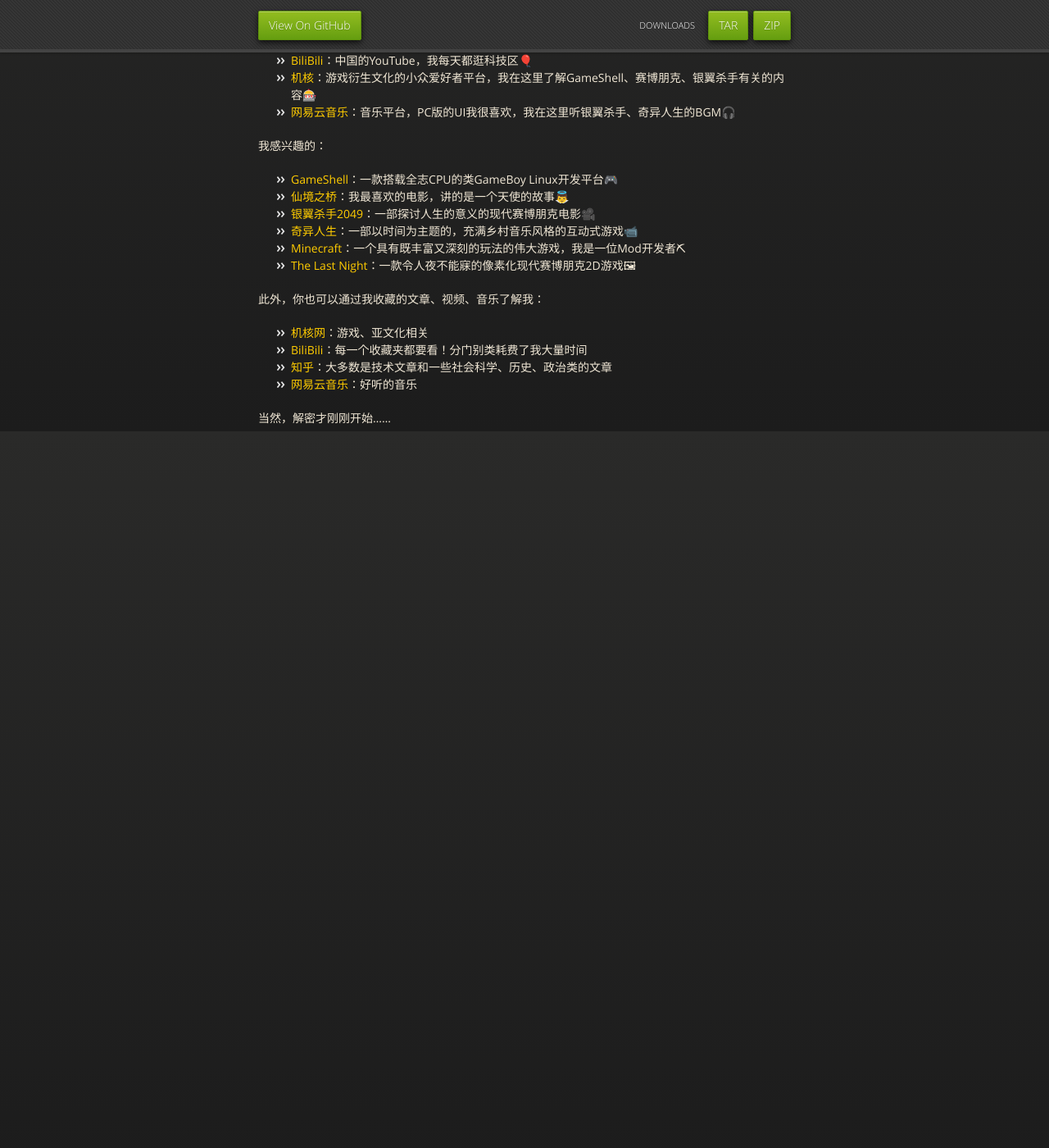
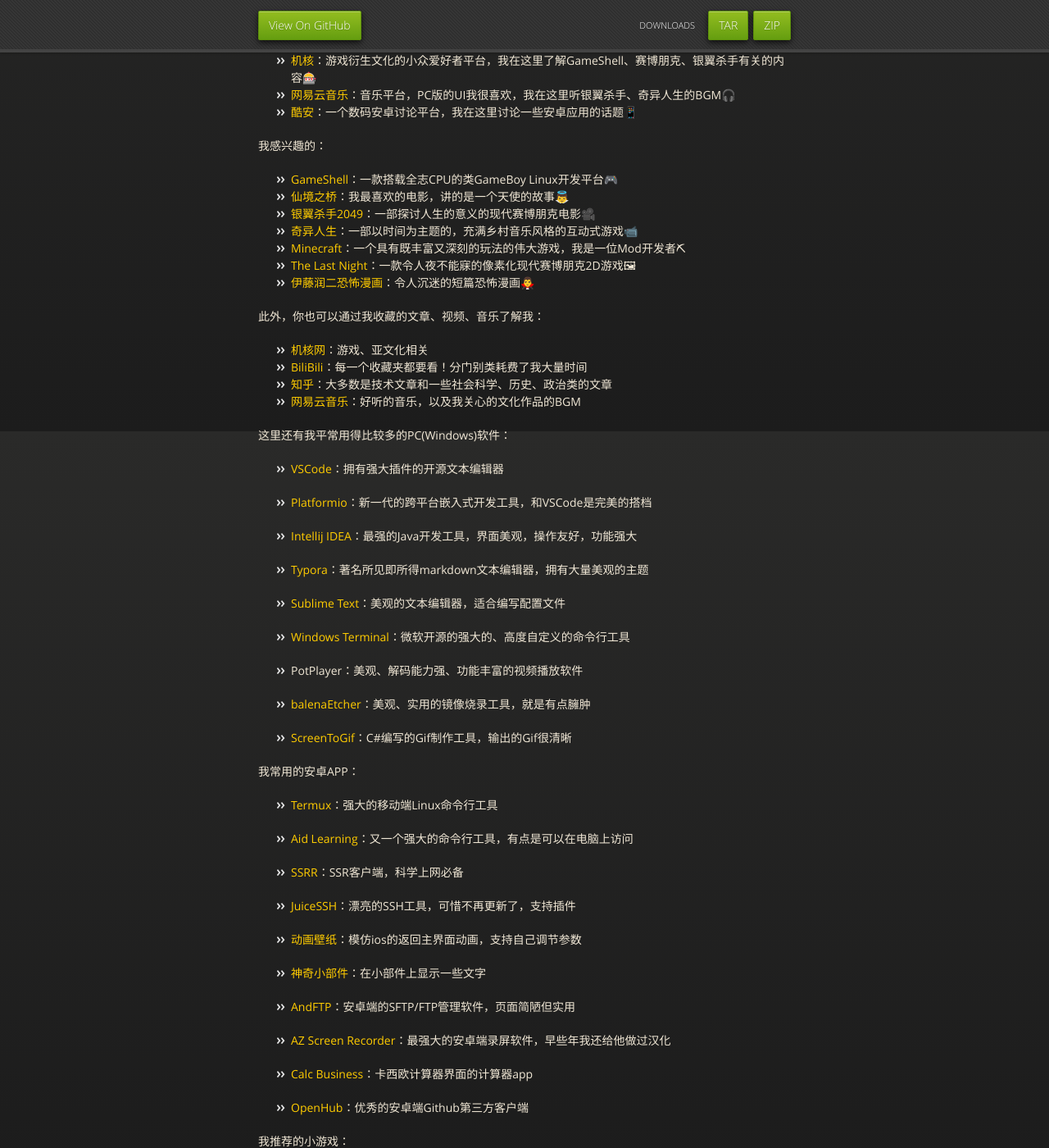
Before and after one commit to WangTingZheng/WangTingZheng.github.io, a Jekyll site: the page built from index.md, in a window 1280 px wide and 1400 px high, scrolled down 374 px. Shown: the whole window at 82% size. Built offline with Jekyll 4.4.1, drawn with Linux system fonts in a browser that asks for light colours; our own code applies the rules of GitHub Pages for plain Markdown files; before the commit the page ends 1004 px from its top, so only the background shows below that; some of the changed text lies outside the part shown.

Commit message:
add more items

```diff
--- a/index.md
+++ b/index.md
@@ -7,6 +7,7 @@
 - [BiliBili](https://space.bilibili.com/11787292)：中国的YouTube，我每天都逛科技区🎈
 - [机核](https://www.gcores.com/users/184587)：游戏衍生文化的小众爱好者平台，我在这里了解GameShell、赛博朋克、银翼杀手有关的内容🎰
 - [网易云音乐](https://music.163.com/#/user/home?id=83551783)：音乐平台，PC版的UI我很喜欢，我在这里听银翼杀手、奇异人生的BGM🎧
+- [酷安](https://i.loli.net/2020/03/18/BwFnCGPNfQkKTty.png)：一个数码安卓讨论平台，我在这里讨论一些安卓应用的话题📱
 
 我感兴趣的：
 
@@ -16,12 +17,81 @@
 - [奇异人生](https://www.bilibili.com/video/av12161908)：一部以时间为主题的，充满乡村音乐风格的互动式游戏📹
 - [Minecraft](https://space.bilibili.com/11787292/favlist?fid=139833692)：一个具有既丰富又深刻的玩法的伟大游戏，我是一位Mod开发者⛏
 - [The Last  Night](https://www.bilibili.com/video/av15628237)：一款令人夜不能寐的像素化现代赛博朋克2D游戏🖼
+- [伊藤润二恐怖漫画](https://www.acgndog.com/23928.html)：令人沉迷的短篇恐怖漫画🧛‍♂️
 
 此外，你也可以通过我收藏的文章、视频、音乐了解我：
 
 - [机核网](https://www.gcores.com/users/184587/bookmarks)：游戏、亚文化相关
 - [BiliBili](https://space.bilibili.com/11787292/favlist)：每一个收藏夹都要看！分门别类耗费了我大量时间
 - [知乎](https://www.zhihu.com/people/wang-ting-zheng-45/collections)：大多数是技术文章和一些社会科学、历史、政治类的文章
-- [网易云音乐](https://music.163.com/#/playlist?id=94320636)：好听的音乐
+- [网易云音乐](https://music.163.com/#/playlist?id=94320636)：好听的音乐，以及我关心的文化作品的BGM
+
+这里还有我平常用得比较多的PC(Windows)软件：
+
+- [VSCode](https://code.visualstudio.com)：拥有强大插件的开源文本编辑器
+
+- [Platformio](https://platformio.org/)：新一代的跨平台嵌入式开发工具，和VSCode是完美的搭档
+
+- [Intellij IDEA](https://www.jetbrains.com/idea)：最强的Java开发工具，界面美观，操作友好，功能强大
+
+- [Typora](https://typora.io)：著名所见即所得markdown文本编辑器，拥有大量美观的主题
+
+- [Sublime Text](https://sublimetext.com)：美观的文本编辑器，适合编写配置文件
+
+- [Windows Terminal](https://github.com/Microsoft/Terminal)：微软开源的强大的、高度自定义的命令行工具
+
+- PotPlayer：美观、解码能力强、功能丰富的视频播放软件
+
+- [balenaEtcher](https://www.balena.io/etcher)：美观、实用的镜像烧录工具，就是有点臃肿
+
+- [ScreenToGif](https://www.screentogif.com)：C#编写的Gif制作工具，输出的Gif很清晰
+
+我常用的安卓APP：
+
+- [Termux](https://termux.com)：强大的移动端Linux命令行工具
+
+- [Aid Learning](http://www.aidlearning.net)：又一个强大的命令行工具，有点是可以在电脑上访问
+
+- [SSRR](https://github.com/shadowsocksrr/shadowsocks-rss/)：SSR客户端，科学上网必备
+
+- [JuiceSSH](https://juicessh.com)：漂亮的SSH工具，可惜不再更新了，支持插件
+
+- [动画壁纸](https://www.coolapk.com/apk/com.srm.blurscalewallpaper)：模仿ios的返回主界面动画，支持自己调节参数
+
+- [神奇小部件](https://www.coolapk.com/apk/com.sun.quickpay)：在小部件上显示一些文字
+
+- [AndFTP](http://www.lysesoft.com/products/andftp)：安卓端的SFTP/FTP管理软件，页面简陋但实用
+
+- [AZ Screen Recorder](https://play.google.com/store/apps/details?id=com.hecorat.screenrecorder.free&hl=en_US)：最强大的安卓端录屏软件，早些年我还给他做过汉化
+
+- [Calc Business](https://play.google.com/store/apps/details?id=com.nstudio.calc.casio.business)：卡西欧计算器界面的计算器app
+
+- [OpenHub](https://thirtydegreesray.github.io/OpenHub/)：优秀的安卓端Github第三方客户端
+
+我推荐的小游戏：
+
+- [生存战争](https://play.google.com/store/apps/details?id=com.candyrufusgames.survivalcraft2&hl=en)：类似我的世界的游戏，偏向生存，比较真实，电路方面做得比我的世界好
+
+- [画中世界](https://play.google.com/store/apps/details?id=unity.Annapurna.Gorogoa&hl=en)：小而美的独立游戏，精妙的拼图解密让我一与它相遇就被深深震撼了
+
+- [Tallowmere](https://www.tallowmere.com)：烛火地牢，rouglike游戏，像素风加上血腥的画面，武士刀很厉害
+
+- [铁锈战争](http://corrodinggames.com/rusted_warfare)：RTS游戏，像素风格，支持联机对战，一玩就停不下来
+
+- [Florence](https://play.google.com/store/apps/details?id=com.mountains.feathertop&hl=en)：佛罗伦萨，画风比较美的恋爱游戏，可是我玩下来并没有什么感觉...
+
+- [Undertale](https://undertale.com/)：传说之下，快来看看音乐人做的游戏吧！
+
+- [Inside](https://playdead.com/games/inside/)：开发过地狱边境的playdead的又一力作，反乌托邦冒险解密游戏
+
+- [Besiege](http://www.besiege.spiderlinggames.co.uk/)：围攻，机械沙盒游戏，我只能玩玩创意工坊的内容...
+
+我最近关注的项目：
+
+- [Random Things](https://github.com/lumien231/Random-Things)：随意作品，给我的世界加入独立的多个方块，我只在研究它的源码
+
+- [DragonProxy](https://github.com/DragonetMC/DragonProxy)：一个能让我的世界基岩版、Java版联机的插件，我才刚了解到
+
+- [WorldPainter](https://github.com/Captain-Chaos/WorldPainter)：老牌Minecraft地图编辑器，未来想研究地图生成可能用得上
 
 当然，解密才刚刚开始......
```
Also changed, not shown: other parts of index.md (+1 -1 lines).
